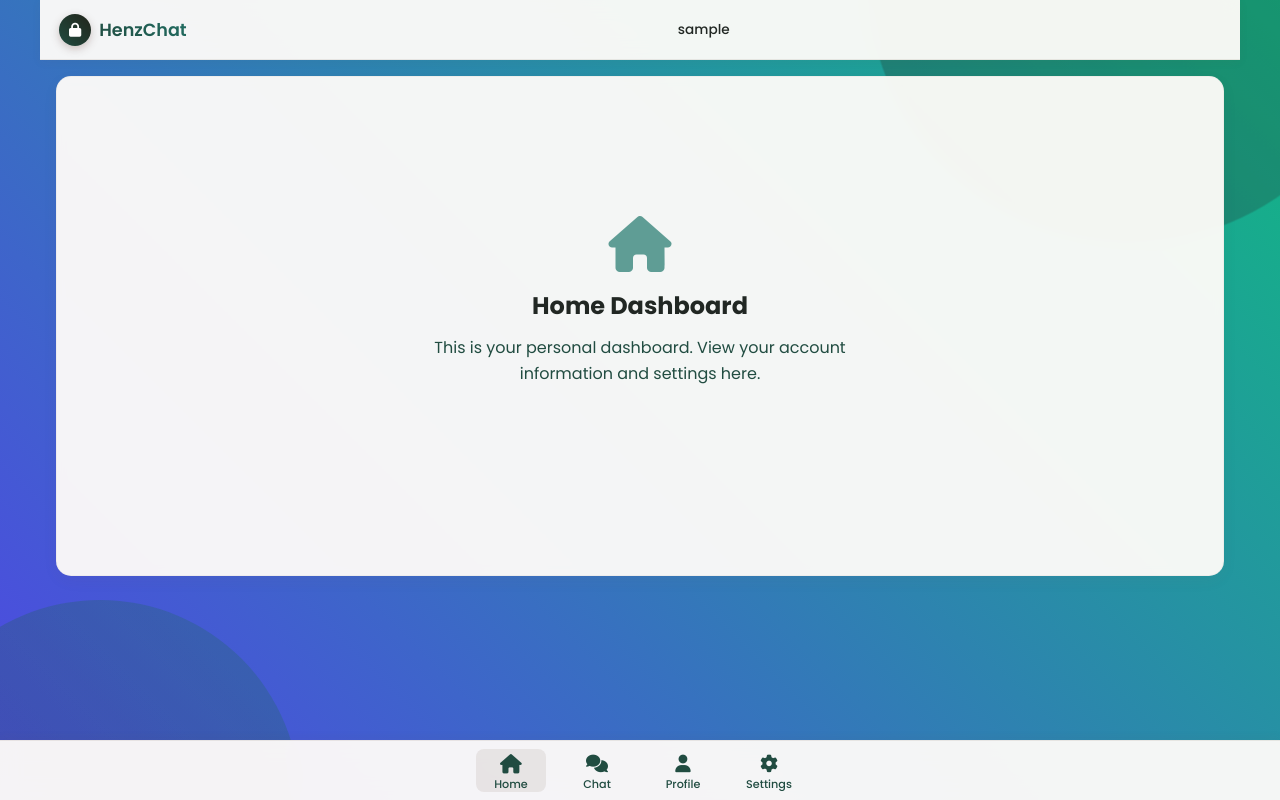
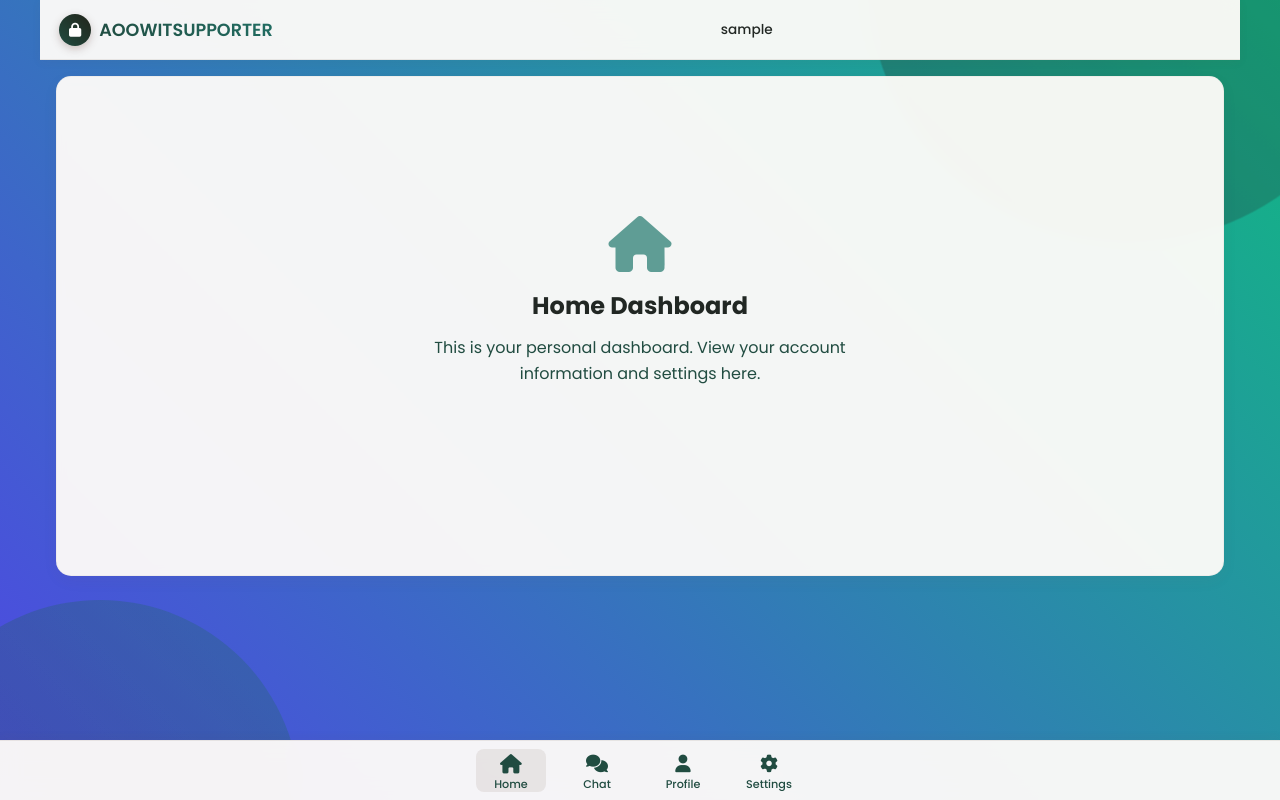
Before and after one commit to youngmoney-tech/Chat-Site, a website: page public/home.html in a window 1280 px wide. Drawn offline with Linux system fonts and the light colour scheme; no server answers; sample sign-in values are in the browser's storage.

Commit message:
Update home.html

```diff
--- a/public/home.html
+++ b/public/home.html
@@ -3,7 +3,7 @@
 <head>
   <meta charset="UTF-8">
   <meta name="viewport" content="width=device-width, initial-scale=1.0">
-  <title>Home - HenzChat</title>
+  <title>Home - AOOWITSUPPORTER</title>
   <link rel="stylesheet" href="styles.css">
   <link rel="stylesheet" href="home.css">
   <link rel="stylesheet" href="https://cdnjs.cloudflare.com/ajax/libs/font-awesome/6.4.0/css/all.min.css">
@@ -20,7 +20,7 @@
         <div class="logo-circle-small">
           <i class="fas fa-lock"></i>
         </div>
-        <h1>HenzChat</h1>
+        <h1>AOOWITSUPPORTER</h1>
       </div>
       <div class="user-info">
         <span id="welcome-message">Welcome, User!</span>
```
